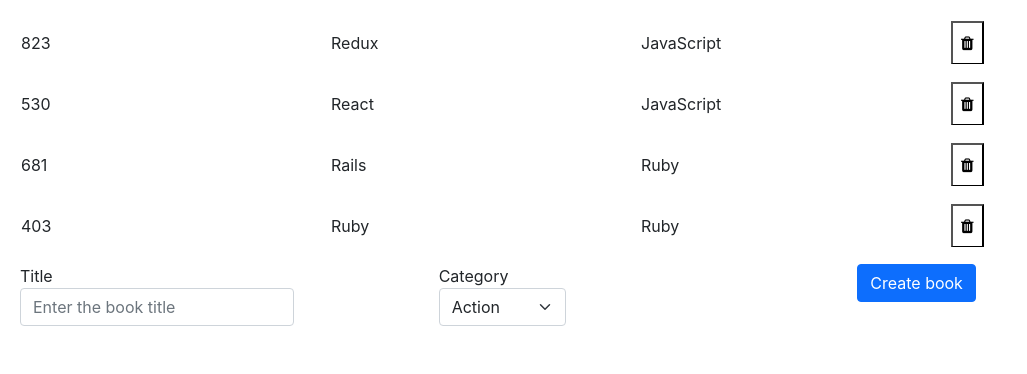
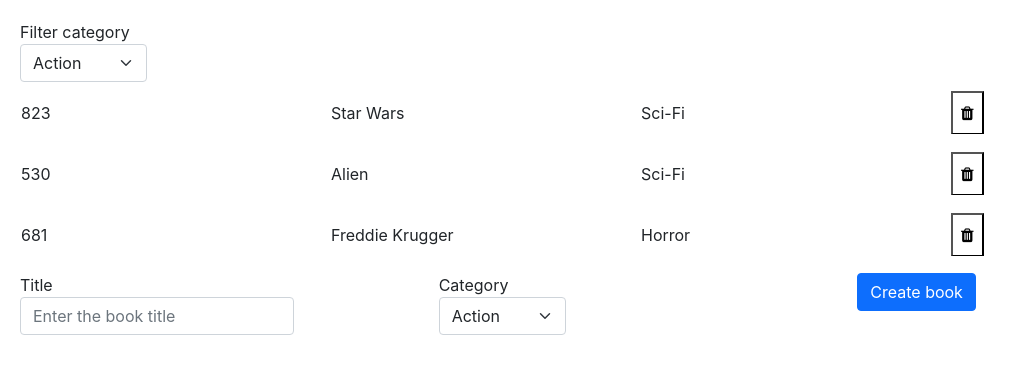
Before and after one commit to marcelomaidden/book_store_cms, a React (Create React App) app: page / in a window 1280 px wide. Shown: the top 374 px of the page, without its empty margins (0-1027 px from the left). Built offline with nearby package versions, Linux system fonts and the light colour scheme.

Commit message:
Adds CategoryFilter component and adds visible property on books reducer

```diff
--- /dev/null
+++ b/src/components/CategoryFilter.js
@@ -0,0 +1,28 @@
+import React from 'react';
+
+export const CATEGORIES = [
+  { key: 0, name: 'Action' },
+  { key: 1, name: 'Biography' },
+  { key: 2, name: 'History' },
+  { key: 3, name: 'Horror' },
+  { key: 4, name: 'Kids' },
+  { key: 5, name: 'Learning' },
+  { key: 6, name: 'Sci-Fi' },
+];
+
+const CategoryFilter = () => (
+  <label htmlFor="filterCategories" className="form-label">
+    Filter category
+    <select name="filterCategories" id="filterCategories" className="form-select">
+      {
+        CATEGORIES.map(category => (
+          <option value={category.name} key={category.key}>
+            {category.name}
+          </option>
+        ))
+      }
+    </select>
+  </label>
+);
+
+export default CategoryFilter;
--- a/src/containers/BookList.js
+++ b/src/containers/BookList.js
@@ -2,12 +2,18 @@
 import PropTypes from 'prop-types';
 import { connect } from 'react-redux';
 import Book from '../components/Book';
+import CategoryFilter from '../components/CategoryFilter';
 import { deleteBook } from '../actions';
 
 const BookList = ({ books, delete: handleRemoveBook }) => (
-  books.map(
-    book => <Book book={book} key={book.id} delete={handleRemoveBook} />,
-  )
+  <div>
+    <CategoryFilter />
+    {
+      books.map(
+        book => <Book book={book} key={book.id} delete={handleRemoveBook} />,
+      )
+    }
+  </div>
 );
 
 BookList.propTypes = {
@@ -18,6 +24,7 @@
       category: PropTypes.string.isRequired,
     }),
   ).isRequired,
+  delete: PropTypes.func.isRequired,
 };
 
 const mapStateToProps = state => ({ books: state.books });
--- a/src/containers/BooksForm.js
+++ b/src/containers/BooksForm.js
@@ -2,16 +2,7 @@
 import { connect } from 'react-redux';
 import React, { useState } from 'react';
 import { createBook } from '../actions';
-
-const CATEGORIES = [
-  { key: 0, name: 'Action' },
-  { key: 1, name: 'Biography' },
-  { key: 2, name: 'History' },
-  { key: 3, name: 'Horror' },
-  { key: 4, name: 'Kids' },
-  { key: 5, name: 'Learning' },
-  { key: 6, name: 'Sci-Fi' },
-];
+import { CATEGORIES } from '../components/CategoryFilter';
 
 const BooksForm = ({ create }) => {
   const [book, setBook] = useState({ title: '', category: '' });
--- a/src/reducers/books.js
+++ b/src/reducers/books.js
@@ -7,10 +7,24 @@
 };
 
 const defaultState = [
-  { id: getRandomIntInclusive(1, 1000), title: 'Redux', category: 'JavaScript' },
-  { id: getRandomIntInclusive(1, 1000), title: 'React', category: 'JavaScript' },
-  { id: getRandomIntInclusive(1, 1000), title: 'Rails', category: 'Ruby' },
-  { id: getRandomIntInclusive(1, 1000), title: 'Ruby', category: 'Ruby' },
+  {
+    id: getRandomIntInclusive(1, 1000),
+    title: 'Star Wars',
+    category: 'Sci-Fi',
+    visible: true,
+  },
+  {
+    id: getRandomIntInclusive(1, 1000),
+    title: 'Alien',
+    category: 'Sci-Fi',
+    visible: true,
+  },
+  {
+    id: getRandomIntInclusive(1, 1000),
+    title: 'Freddie Krugger',
+    category: 'Horror',
+    visible: true,
+  },
 ];
 
 const booksReducer = (state = defaultState, action) => {
@@ -21,6 +35,7 @@
           id: getRandomIntInclusive(1, 1000),
           title: action.book.title,
           category: action.book.category,
+          visible: true,
         },
       ];
     case REMOVE_BOOK:
```
